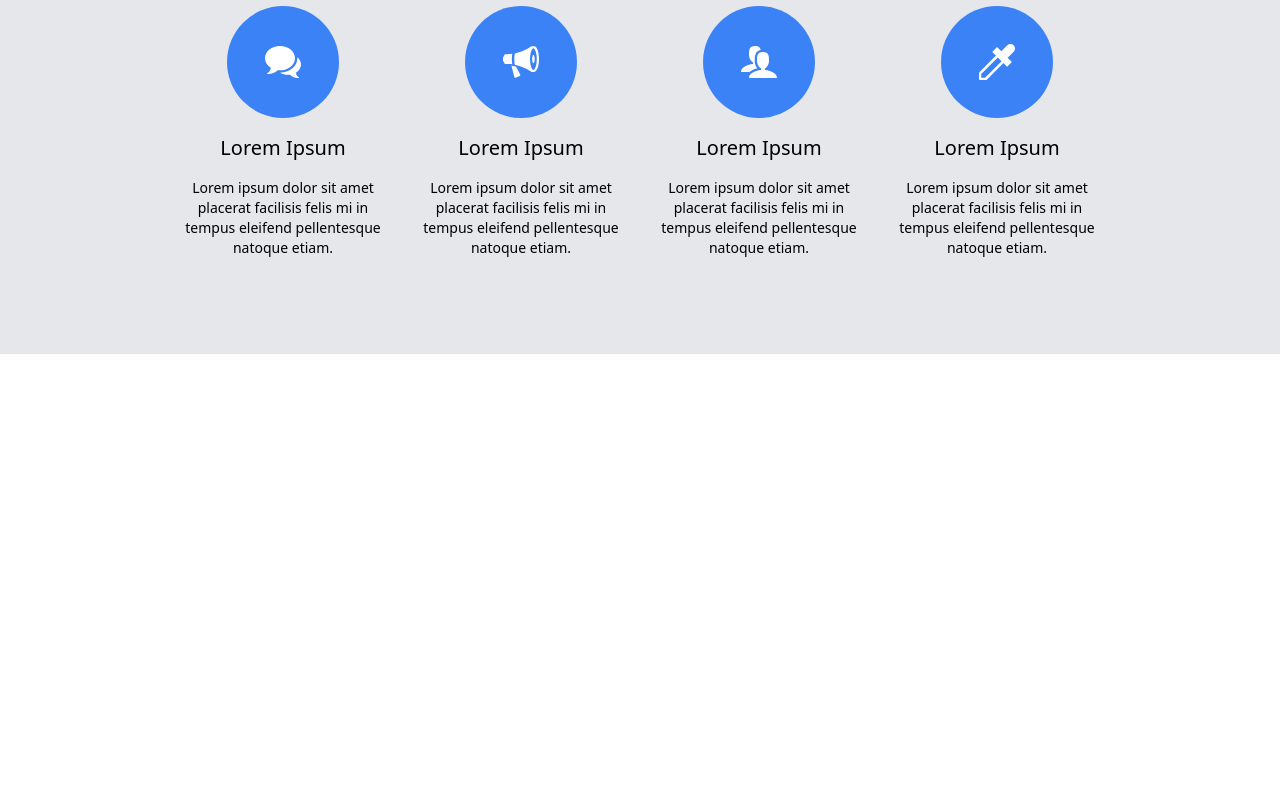
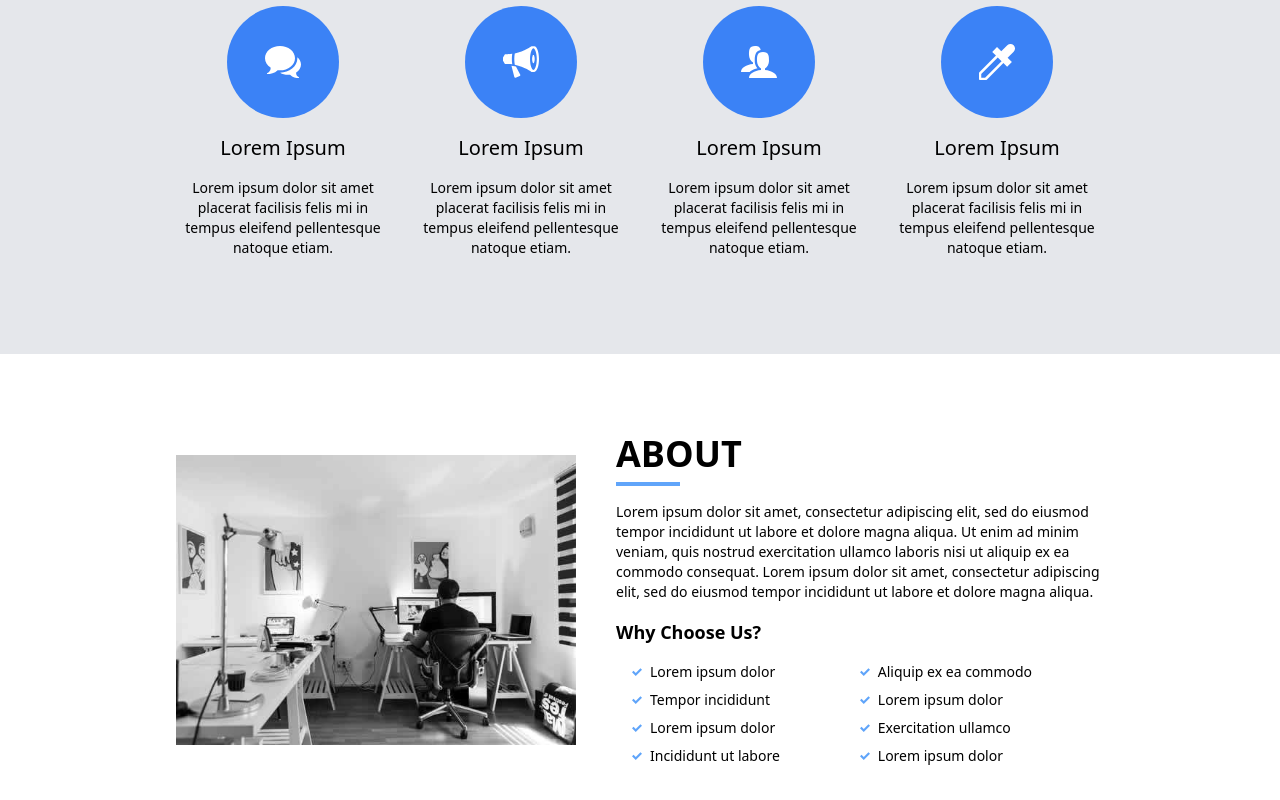
Before and after one commit to VictorMugisha/React-Landing-Page-Practical, a React (Vite) app: page / in a window 1280 px wide. Shown: the part 1014-1814 px from the top of the page. Before the commit the page ends 1368 px from the top, so only its background shows below. Built offline with nearby package versions, Linux system fonts and the light colour scheme.

Commit message:
Implemented about section

```diff
--- /dev/null
+++ b/src/components/About.jsx
@@ -0,0 +1,39 @@
+import { aboutServises } from "../data/aboutServises"
+import aboutImg from "../images/about.jpeg"
+import { ImCheckmark } from "react-icons/im";
+
+export default function About() {
+    return (
+        <div className="w-full lg:px-44 px-10 py-20 flex flex-col lg:flex-row items-center justify-center gap-10">
+            <img src={aboutImg} alt="About Image" width={400} />
+            <div className="flex flex-col gap-4">
+                <div className="flex flex-col items-start gap-2">
+                    <h2 className="font-bold text-4xl">
+                        ABOUT
+                    </h2>
+                    <div className="w-16 h-1 bg-blue-400" />
+                </div>
+                <p className="font-extralight text-sm">
+                    Lorem ipsum dolor sit amet, consectetur adipiscing elit, sed do eiusmod tempor incididunt ut labore et dolore magna aliqua. Ut enim ad minim veniam, quis nostrud exercitation ullamco laboris nisi ut aliquip ex ea commodo consequat. Lorem ipsum dolor sit amet, consectetur adipiscing elit, sed do eiusmod tempor incididunt ut labore et dolore magna aliqua.
+                </p>
+                <div>
+                    <h3 className="pb-4 font-semibold text-lg">Why Choose Us?</h3>
+                    <div className="flex flex-col lg:max-h-28 flex-wrap gap-2 pl-4">
+                        {
+                            aboutServises.map(service => (
+                                <p
+                                    className="font-extralight text-sm flex items-center gap-2"
+                                >
+                                    <span><ImCheckmark className="text-[10px] text-blue-400" /></span>
+                                    <span>
+                                        {service}
+                                    </span>
+                                </p>
+                            ))
+                        }
+                    </div>
+                </div>
+            </div>
+        </div>
+    )
+}
--- a/src/components/Layout.jsx
+++ b/src/components/Layout.jsx
@@ -1,3 +1,4 @@
+import About from './About'
 import Banner from './Banner'
 import Features from './Features'
 import Navbar from './Navbar'
@@ -8,6 +9,7 @@ export default function Layout() {
             <Navbar />
             <Banner />
             <Features />
+            <About />
         </>
     )
 }
--- /dev/null
+++ b/src/data/aboutServises.js
@@ -0,0 +1,10 @@
+export const aboutServises = [
+    "Lorem ipsum dolor",
+    "Tempor incididunt",
+    "Lorem ipsum dolor",
+    "Incididunt ut labore",
+    "Aliquip ex ea commodo",
+    "Lorem ipsum dolor",
+    "Exercitation ullamco",
+    "Lorem ipsum dolor",
+]
```
Also changed, not shown: src/images/about.jpeg (added).
